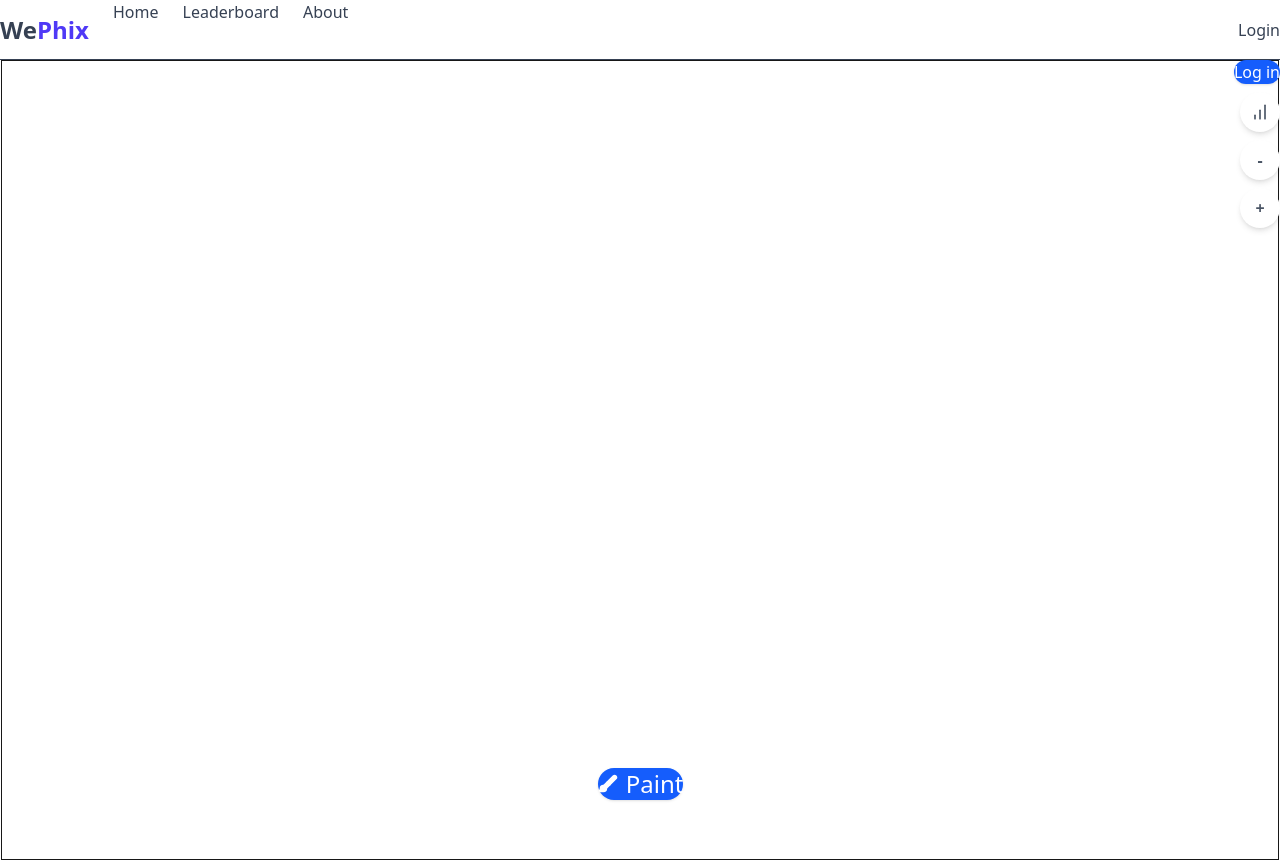
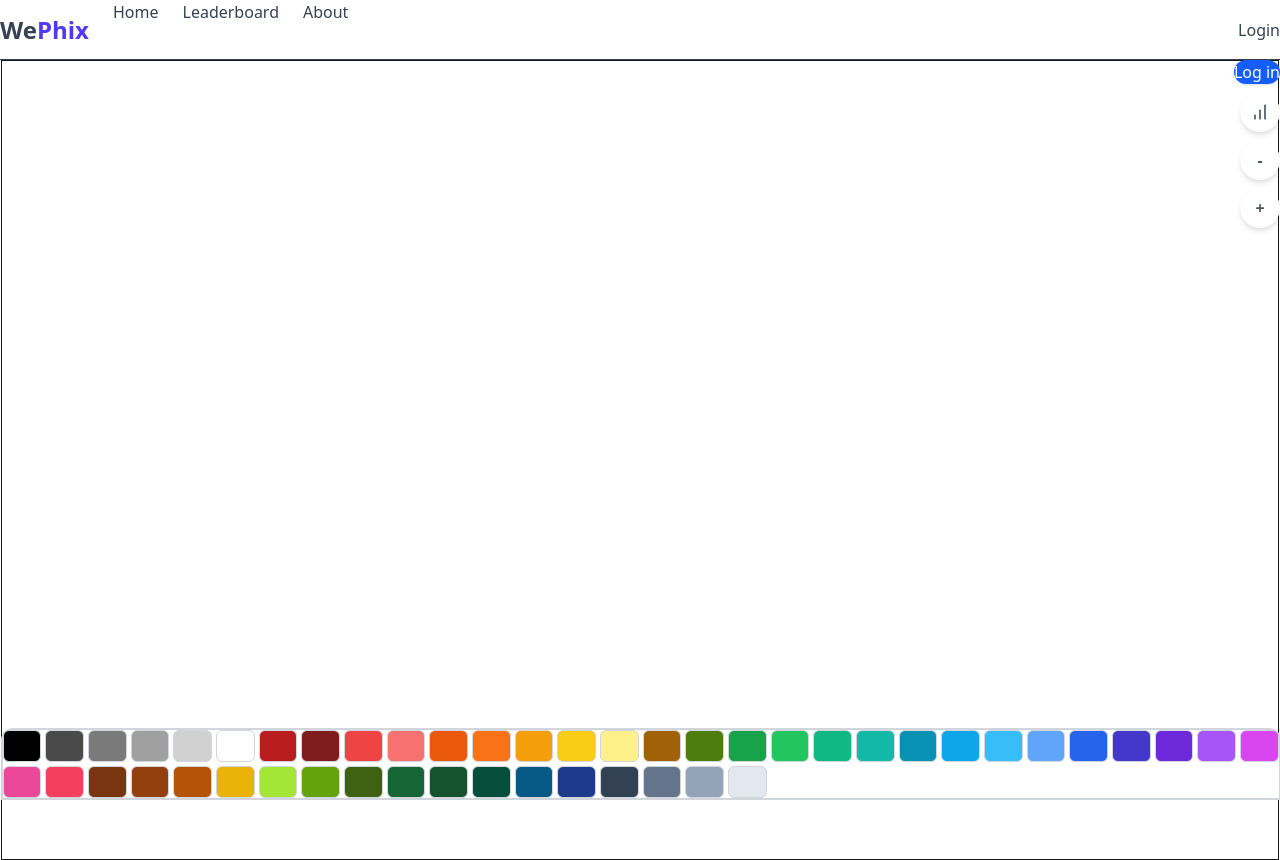
Before and after one commit to Mini-GT/we-phixs, a Next.js app in the folder apps/web/: page / in a window 1280 px wide. Built offline with nearby package versions, Linux system fonts and the light colour scheme.

Commit message:
feat: add color selection

```diff
--- a/apps/web/app/canvas.tsx
+++ b/apps/web/app/canvas.tsx
@@ -4,6 +4,7 @@ import { usePressedKeys } from "./hooks/presskeys";
 import PrimaryButton from "./ui/primaryButton";
 import IconButton from "./ui/iconButton";
 import { BarChart, Brush, Icon, Search } from "lucide-react";
+import ColorPalette from "./components/colorPalette";
 
 type Cell = { x: number; y: number; color: string };
 
@@ -17,7 +18,7 @@ export default function Canvas() {
   const [tool, setTool] = useState<"draw" | "move" | null>(null)
   const pressKeys = usePressedKeys()
   const [isDragging, setIsDragging] = useState(false)
-
+  const [selected, setSelected] = useState<string | null>(null)
   const cellSize = 10;
   const gridSize = 300;
 
@@ -99,12 +100,12 @@ export default function Canvas() {
       if(cellX < 0 || cellY < 0 || cellX >= gridSize || cellY >= gridSize) return;
 
       // store in state
-      setFilledCells(prev => [...prev, { x: cellX, y: cellY, color: "green" }]);
+      setFilledCells(prev => [...prev, { x: cellX, y: cellY, color: selected || "black" }]);
     };
 
     canvas.addEventListener("click", handleClick);
     return () => canvas.removeEventListener("click", handleClick);
-  }, [panOffset, scale, isDragging]);
+  }, [panOffset, scale, isDragging, selected]);
 
   // wheel pan/zoom
   useEffect(() => {
@@ -179,8 +180,9 @@ export default function Canvas() {
         </div>
       </div>
 
-      <div className="absolute flex justify-center w-full bottom-0 mb-4 ">
-        <PrimaryButton className="text-2xl py-4 px-7 flex items-center gap-2"><Brush size={20} fill="white"/>Paint</PrimaryButton>
+      <div className="absolute flex justify-center w-full bottom-0">
+        {/* <PrimaryButton className="text-2xl py-4 px-7 flex items-center gap-2"><Brush size={20} fill="white"/>Paint</PrimaryButton> */}
+        <ColorPalette selected={selected} setSelected={setSelected} />
       </div>
       <canvas
         ref={canvasRef}
--- /dev/null
+++ b/apps/web/app/components/colorPalette.tsx
@@ -0,0 +1,45 @@
+import { useState } from "react"
+
+const colors = [
+  "#000000", "#4a4a4a", "#7a7a7a", "#a0a0a0", "#d1d1d1", "#ffffff",
+  "#b91c1c", "#7f1d1d", "#ef4444", "#f87171", "#ea580c", "#f97316",
+  "#f59e0b", "#facc15", "#fef08a", "#a16207", "#4d7c0f", "#16a34a",
+  "#22c55e", "#10b981", "#14b8a6", "#0891b2", "#0ea5e9", "#38bdf8",
+  "#60a5fa", "#2563eb", "#4338ca", "#6d28d9", "#a855f7", "#d946ef",
+  "#ec4899", "#f43f5e", "#78350f", "#92400e", "#b45309", "#eab308",
+  "#a3e635", "#65a30d", "#3f6212", "#166534", "#14532d", "#064e3b",
+  "#075985", "#1e3a8a", "#334155", "#64748b", "#94a3b8", "#e2e8f0",
+]
+
+type ColorPaletteProps = {
+  selected: string | null
+  setSelected: (color: string) => void;
+}
+
+export default function ColorPalette({ selected, setSelected }: ColorPaletteProps) {
+
+  return (
+    <div className="p-4 w-full bg-white rounded-t-xl border border-2 border-gray-300">
+      {/* <h2 className="text-lg font-semibold mb-2">Paint pixel</h2> */}
+      <div className="grid grid-cols-30 gap-1">
+        {colors.map((color, i) => (
+          <button
+            key={i}
+            onClick={() => setSelected(color)}
+            className={`
+              w-full h-8 rounded-md border cursor-pointer
+              ${selected === color ? "border-blue-500 border-3" : "border-gray-300"}
+            `}
+            style={{ backgroundColor: color }}
+          />
+        ))}
+      </div>
+      {selected && (
+        <div className="mt-3 flex items-center gap-2">
+          <span className="w-6 h-6 rounded border" style={{ backgroundColor: selected }} />
+          <span className="text-sm">{selected}</span>
+        </div>
+      )}
+    </div>
+  )
+}
```
